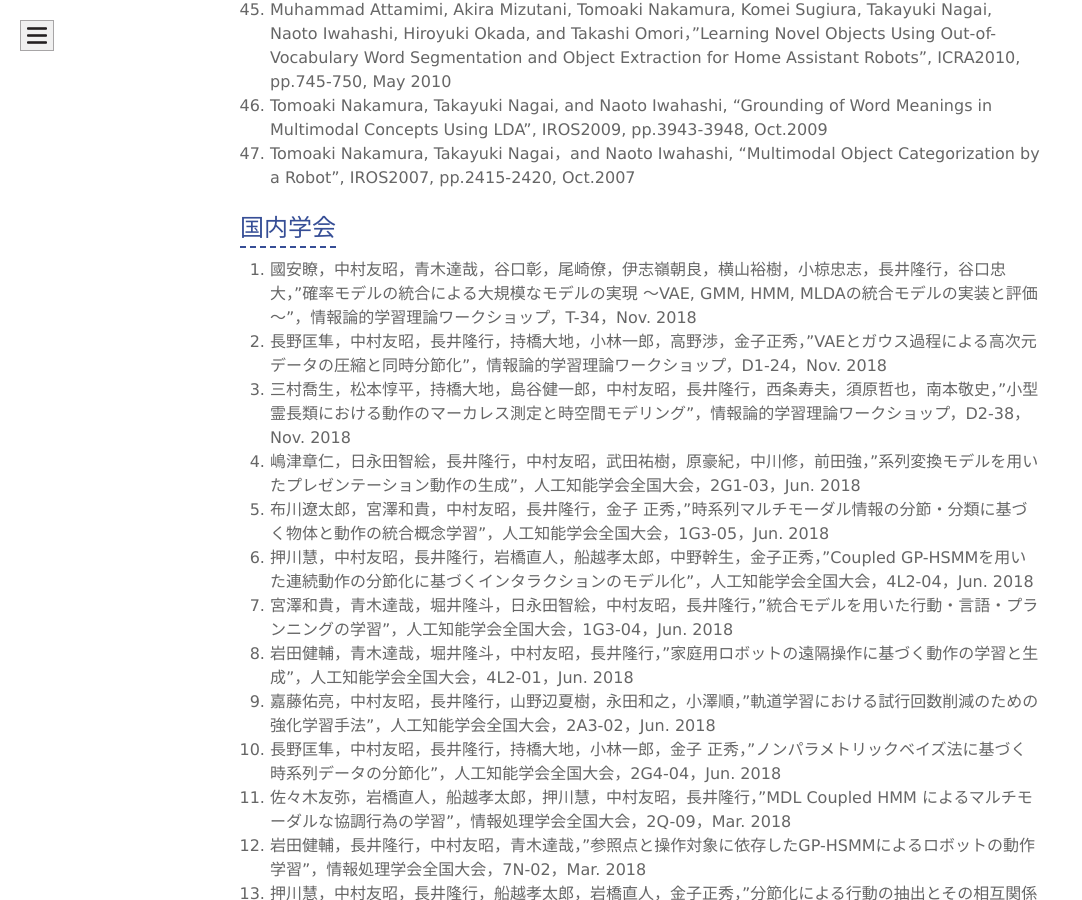
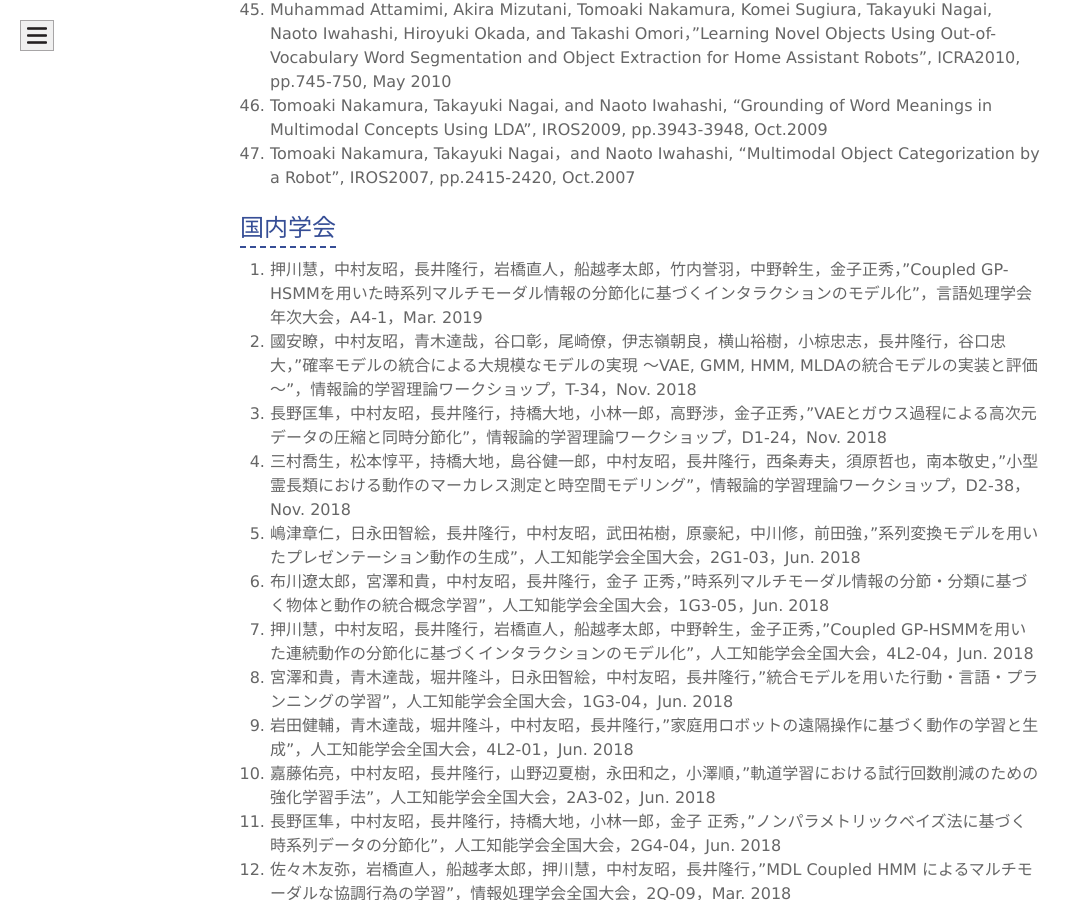
Before and after one commit to naka-lab/naka-lab.github.io, a Jekyll site: the page built from subpages/pub.md, in a window 1280 px wide and 900 px high, scrolled down 6823 px. Shown: the whole window, without its empty margins (0-1082 px from the left). Built offline with Jekyll 4.4.1, drawn with Linux system fonts in a browser that asks for light colours.

Commit message:
Update pub.md

```diff
--- a/subpages/pub.md
+++ b/subpages/pub.md
@@ -115,6 +115,7 @@ layout: default
 
 
 ## 国内学会
+1. 押川慧，中村友昭，長井隆行，岩橋直人，船越孝太郎，竹内誉羽，中野幹生，金子正秀，"Coupled GP-HSMMを用いた時系列マルチモーダル情報の分節化に基づくインタラクションのモデル化"，言語処理学会年次大会，A4-1，Mar. 2019
 1. 國安瞭，中村友昭，青木達哉，谷口彰，尾崎僚，伊志嶺朝良，横山裕樹，小椋忠志，長井隆行，谷口忠大，"確率モデルの統合による大規模なモデルの実現 ～VAE, GMM, HMM, MLDAの統合モデルの実装と評価～"，情報論的学習理論ワークショップ，T-34，Nov. 2018
 1. 長野匡隼，中村友昭，長井隆行，持橋大地，小林一郎，高野渉，金子正秀，"VAEとガウス過程による高次元データの圧縮と同時分節化"，情報論的学習理論ワークショップ，D1-24，Nov. 2018
 1. 三村喬生，松本惇平，持橋大地，島谷健一郎，中村友昭，長井隆行，西条寿夫，須原哲也，南本敬史，"小型霊長類における動作のマーカレス測定と時空間モデリング"，情報論的学習理論ワークショップ，D2-38，Nov. 2018
```
